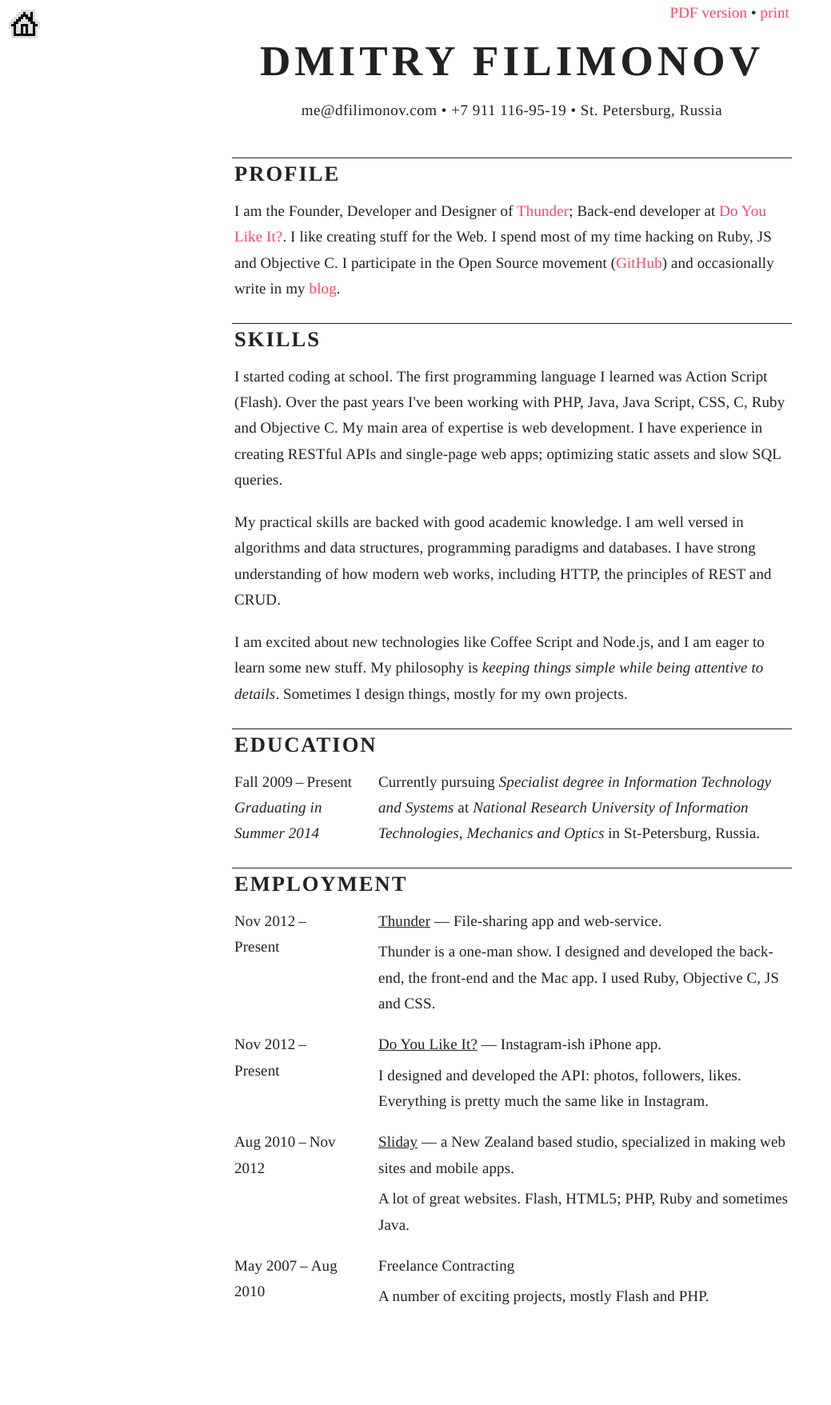
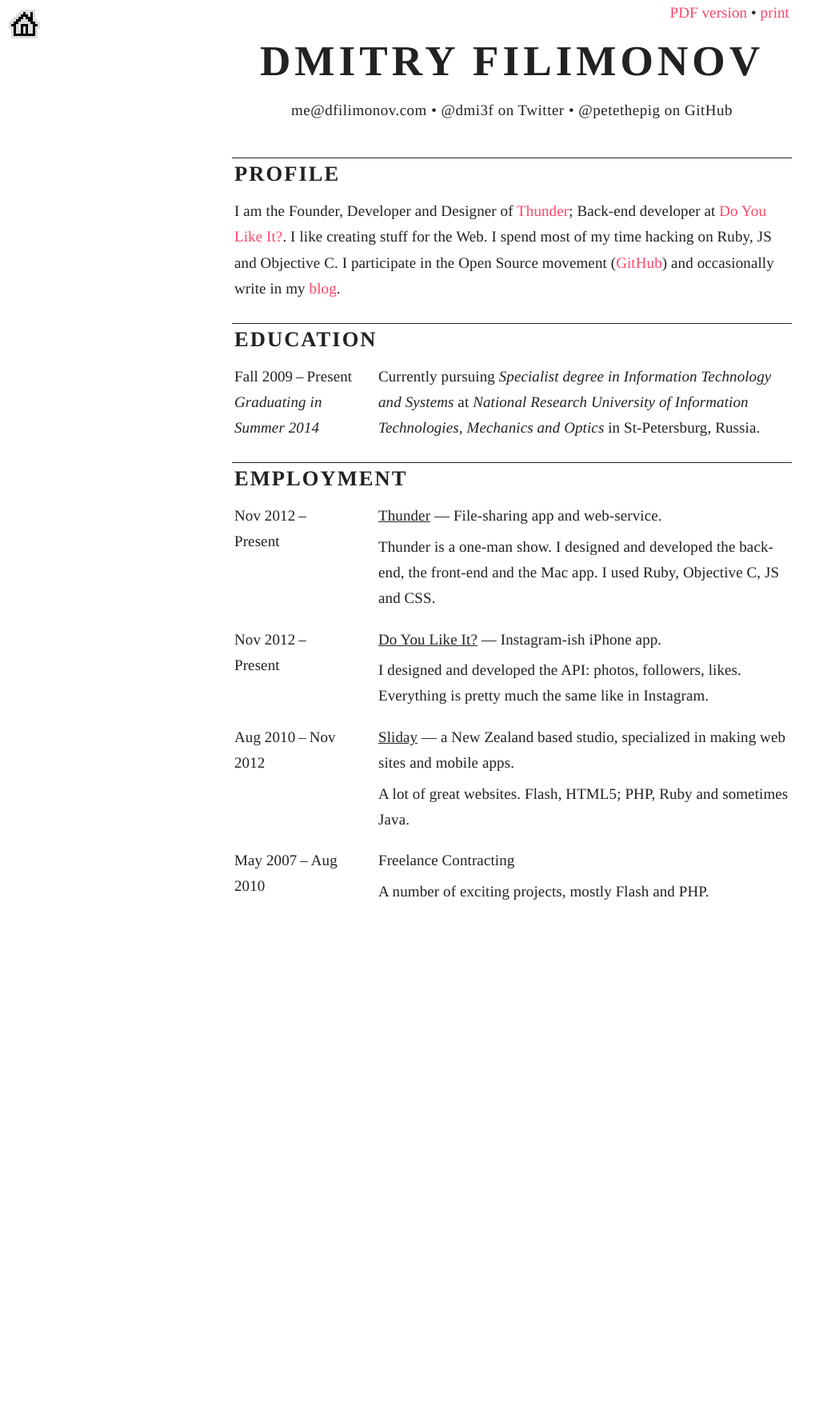
Before and after one commit to petethepig/petethepig.github.io, a Jekyll site: the page built from resume/index.html, in a window 1280 px wide. Shown: the whole page at 80% size, without its empty margins (0-1039 px from the left). Built offline with Jekyll 4.4.1, drawn with Linux system fonts in a browser that asks for light colours; some web fonts are replaced; after the commit the page ends 1250 px from its top, so only the background shows below that.

Commit message:
edited the `about` page, changed profile pic, minor edits in fonts post

```diff
--- a/resume/index.html
+++ b/resume/index.html
@@ -10,7 +10,7 @@ section_class: resume
     Dmitry Filimonov
   </h1>
   <h2>
-    me@dfilimonov.com &#8226; +7 911 116-95-19 &#8226; St. Petersburg, Russia
+    me@dfilimonov.com &#8226; @dmi3f on Twitter &#8226; @petethepig on GitHub
   </h2>
   <section>
     <h3> Profile </h3>
@@ -21,29 +21,6 @@ section_class: resume
         I&nbsp;like creating stuff for the Web. I spend most of my time hacking on Ruby, JS and Objective C. I&nbsp;participate in the Open Source movement (<a class="no-brackets" href="https://github.com/petethepig" >GitHub</a>) and occasionally write in my <a href="http://blog.dfilimonov.com/" >blog</a>.
 
       </p>
-    </div>
-  </section>
-  <section>
-    <h3> Skills </h3>
-    <div class='item' >
-
-      <p>
-
-        I started coding at school. The first programming language I learned was Action Script (Flash). Over the past years I've been working with PHP, Java, Java Script, CSS, C, Ruby and Objective C. My main area of expertise is web development. I have experience in creating RESTful APIs and single-page web apps; optimizing static assets and slow SQL queries.
-
-      </p>
-
-      <p>
-
-        My practical skills are backed with good academic knowledge. I am well versed in algorithms and data structures, programming paradigms and databases. I have strong understanding of how modern web works, including HTTP, the principles of REST and CRUD.
-
-      </p>
-      <p>
-
-        I am excited about new technologies like Coffee Script and Node.js, and I am eager to learn some new stuff. My philosophy is <i>keeping things simple while being attentive to details</i>. Sometimes I design things, mostly for my own projects.
-
-      </p>
-
     </div>
   </section>
   <section>
```
Also changed, not shown: _posts/2014-06-20-automating-fonts-conversion.md (+2 -2 lines), about/index.md (+2 -1 lines), assets/old-profile-pic.jpg (added), assets/profile-pic.jpg.
